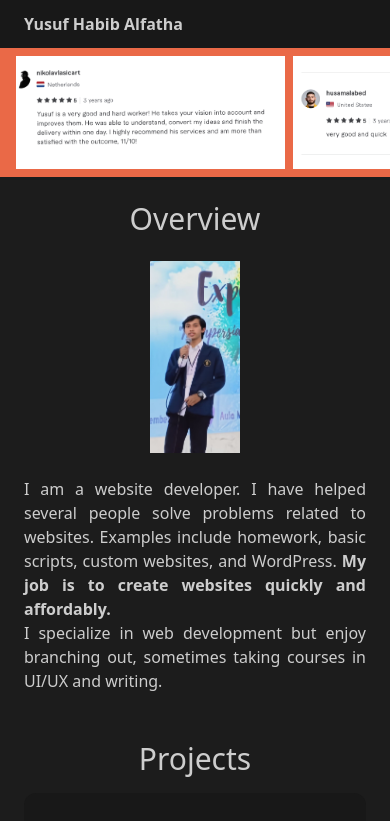
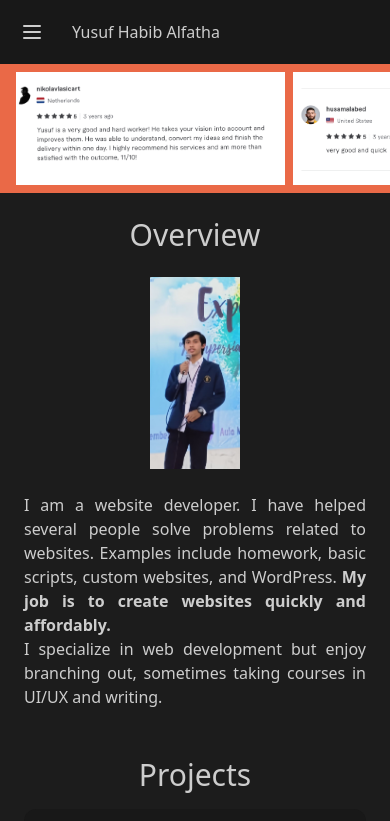
Before and after one commit to yusufhabibalfatha/yusufhabibalfatha, a React (Vite) app: page / in a window 390 px wide. Shown: the top 821 px of the page. Built offline with nearby package versions, Linux system fonts and the light colour scheme.

Commit message:
Add navbar responsive

```diff
--- a/src/components/Navbar.tsx
+++ b/src/components/Navbar.tsx
@@ -1,8 +1,53 @@
 const Navbar = () => {
     return (
-        <nav className="sticky top-0 w-full h-12 px-6 py-3 bg-base-300">
-            <h1 className="font-bold">Yusuf Habib Alfatha</h1>
-        </nav>
+        // <nav className="sticky top-0 flex justify-between w-full px-6 py-3 bg-base-300">
+        //     <h1 className="font-bold">Yusuf Habib Alfatha</h1>
+        //     <div className="drawer">
+        //         <input id="my-drawer" type="checkbox" className="drawer-toggle" />
+        //         <div className="drawer-content">
+        //             {/* Page content here */}
+        //             <label htmlFor="my-drawer" className="btn btn-primary drawer-button">Open drawer</label>
+        //         </div>
+        //         <div className="drawer-side">
+        //             <label htmlFor="my-drawer" aria-label="close sidebar" className="drawer-overlay"></label>
+        //             <ul className="min-h-full p-4 menu w-80 bg-base-200 text-base-content">
+        //             {/* Sidebar content here */}
+        //             <li><a>Sidebar Item 1</a></li>
+        //             <li><a>Sidebar Item 2</a></li>
+
+        //             </ul>
+        //         </div>
+        //     </div>
+        // </nav>
+        <div className="drawer drawer-end">
+            <input id="my-drawer-3" type="checkbox" className="drawer-toggle" />
+            <div className="flex flex-col drawer-content">
+                {/* Navbar */}
+                <div className="w-full navbar bg-base-300">
+                    <div className="flex-none lg:hidden">
+                        <label htmlFor="my-drawer-3" aria-label="open sidebar" className="btn btn-square btn-ghost">
+                        <svg xmlns="http://www.w3.org/2000/svg" fill="none" viewBox="0 0 24 24" className="inline-block w-6 h-6 stroke-current"><path strokeLinecap="round" strokeLinejoin="round" strokeWidth="2" d="M4 6h16M4 12h16M4 18h16"></path></svg>
+                        </label>
+                    </div>
+                    <div className="flex-1 px-2 mx-2">Yusuf Habib Alfatha</div>
+                    <div className="flex-none hidden lg:block">
+                        <ul className="menu menu-horizontal">
+                        {/* Navbar menu content here */}
+                        <li><a>Navbar Item 1</a></li>
+                        <li><a>Navbar Item 2</a></li>
+                        </ul>
+                    </div>
+                </div>
+            </div>
+            <div className="drawer-side">
+                <label htmlFor="my-drawer-3" aria-label="close sidebar" className="drawer-overlay"></label>
+                <ul className="min-h-full p-4 menu w-80 bg-base-200">
+                {/* Sidebar content here */}
+                    <li><a>Sidebar Item 1</a></li>
+                    <li><a>Sidebar Item 2</a></li>
+                </ul>
+            </div>
+        </div>
     );
 }
 
```
